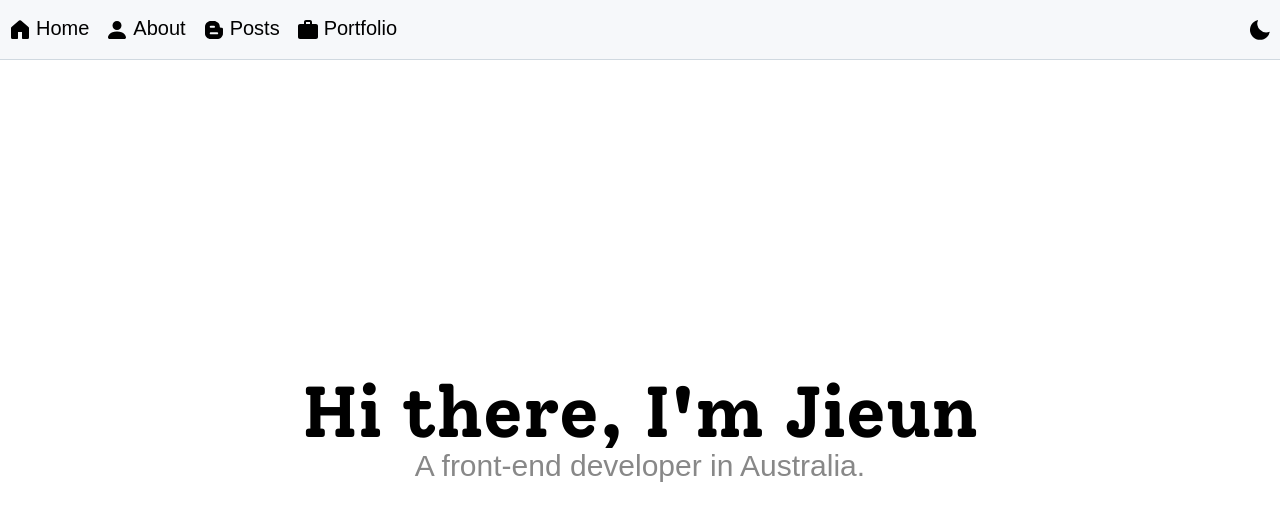
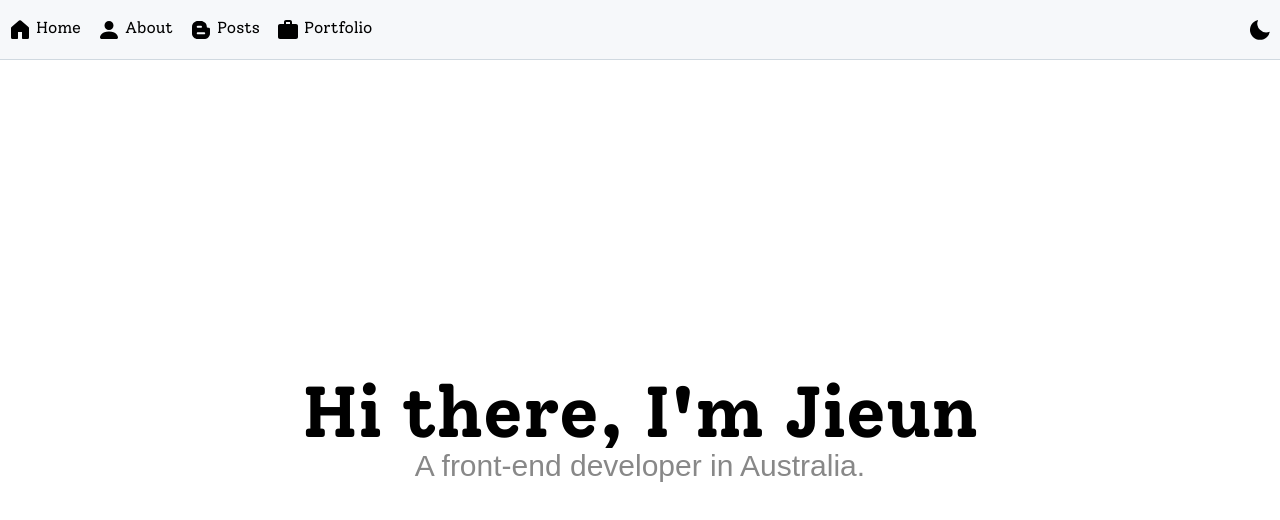
Before and after one commit to letsgojieun/letsgojieun.dev, a Next.js app: page / in a window 1280 px wide. Shown: the top 520 px of the page. Built offline with nearby package versions, Linux system fonts and the light colour scheme; a web font is replaced by a local one.

Commit message:
:lipstick: style: update header component styling

```diff
--- a/src/components/Header.tsx
+++ b/src/components/Header.tsx
@@ -38,6 +38,7 @@ export const Header = () => {
       className="w-full flex justify-between sticky top-0 z-10 p-2
       bg-header divider-theme border-b
     "
+      style={{ height: "var(--header-height)" }}
       role="banner"
     >
       <nav
@@ -55,7 +56,7 @@ export const Header = () => {
             aria-label={nav.ariaLabel}
           >
             <span className="icon-responsive">{nav.icon}</span>
-            <span className="hidden sm:inline font-gaegu text-xl">
+            <span className="hidden sm:inline font-solway text-md">
               {nav.label}
             </span>
           </Link>
```
